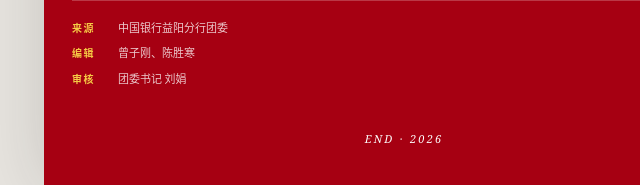
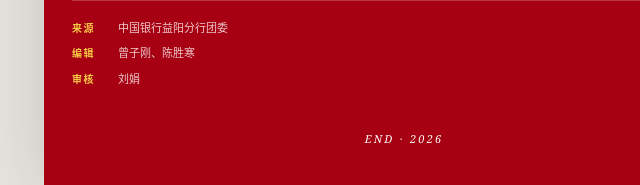
Before and after one commit to zzg2566/2026boc, a plain HTML site: page index.html in a window 1280 px wide. Shown: the part 8906-9091 px from the top of the page, 236-876 px from the left. Drawn offline with Linux system fonts and the light colour scheme.

Commit message:
Add files via upload

```diff
--- a/index.html
+++ b/index.html
@@ -1629,7 +1629,7 @@
     </div>
   </section>
 
-  <section class="finale"><div class="finale__rings" aria-hidden="true"></div><p>THE STORY HAS JUST BEGUN</p><h2>长卷新开<br><span>"益"起向未来</span></h2><div class="finale__copy"><p>从今天起，你们是中行益阳的新变量——在柜台前传递服务温度，在城市里回应民生所需，在青春赛道上跑出属于这一代金融青年的加速度。</p><strong>中国银行益阳分行，欢迎你！</strong></div><div class="finale__signature"><span><b>来源</b>中国银行益阳分行团委</span><span><b>编辑</b>曾子刚、陈胜寒</span><span><b>审核</b>团委书记 刘娟</span></div><div class="finale__end">END · 2026</div></section>
+  <section class="finale"><div class="finale__rings" aria-hidden="true"></div><p>THE STORY HAS JUST BEGUN</p><h2>长卷新开<br><span>"益"起向未来</span></h2><div class="finale__copy"><p>从今天起，你们是中行益阳的新变量——在柜台前传递服务温度，在城市里回应民生所需，在青春赛道上跑出属于这一代金融青年的加速度。</p><strong>中国银行益阳分行，欢迎你！</strong></div><div class="finale__signature"><span><b>来源</b>中国银行益阳分行团委</span><span><b>编辑</b>曾子刚、陈胜寒</span><span><b>审核</b>刘娟</span></div><div class="finale__end">END · 2026</div></section>
 
   <div class="person-modal" id="person-modal" role="dialog" aria-modal="true" aria-labelledby="person-modal-title" hidden>
     <article class="person-modal__panel" id="person-modal-panel">
```
